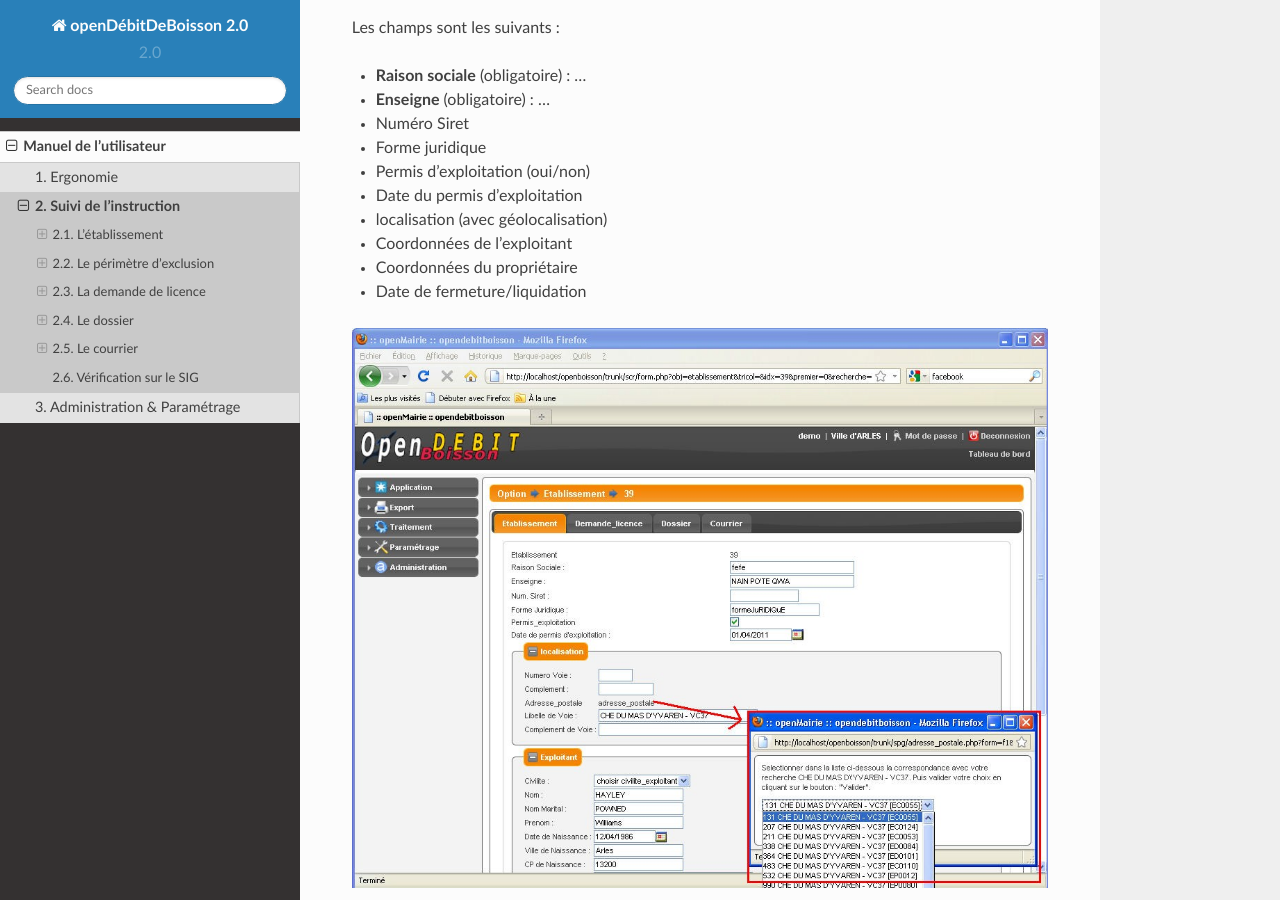
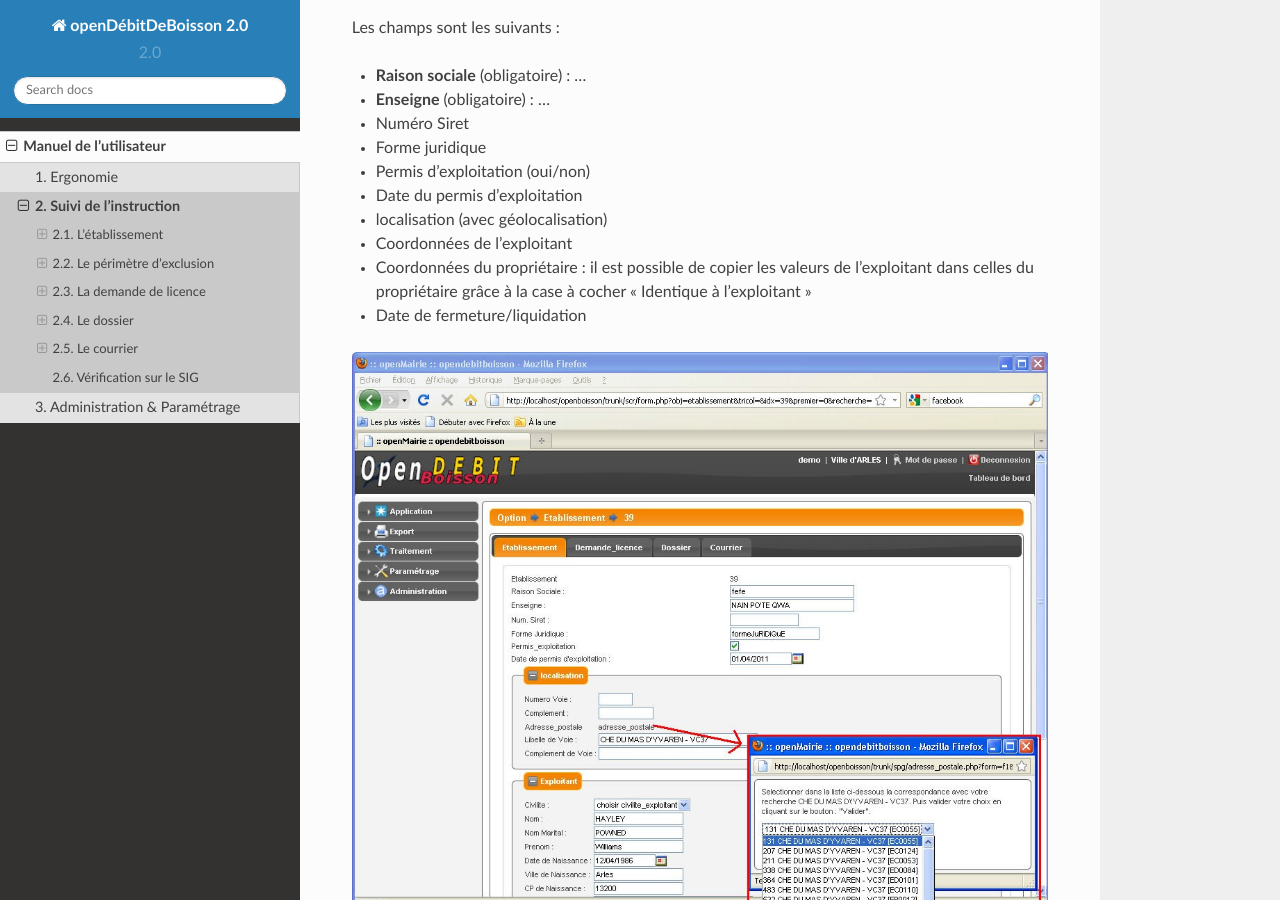
Before and after one commit to Acidburn0zzz/opendebitdeboisson-documentation, a Sphinx documentation site: the page built from source/manuel_utilisateur/instruction/index.rst, in a window 1280 px wide and 900 px high, scrolled down 2137 px. Built offline with Sphinx 7.4.7 and the Read the Docs theme 2.0.0, drawn with Linux system fonts in a browser that asks for light colours.

Commit message:
* Doc idem_exploitant_proprietaire

```diff
--- a/source/manuel_utilisateur/instruction/index.rst
+++ b/source/manuel_utilisateur/instruction/index.rst
@@ -42,7 +42,7 @@
 - Date du permis d'exploitation
 - localisation (avec géolocalisation)
 - Coordonnées de l'exploitant
-- Coordonnées du propriétaire
+- Coordonnées du propriétaire : il est possible de copier les valeurs de l'exploitant dans celles du propriétaire grâce à la case à cocher "Identique à l'exploitant"
 - Date de fermeture/liquidation
 
 
```
